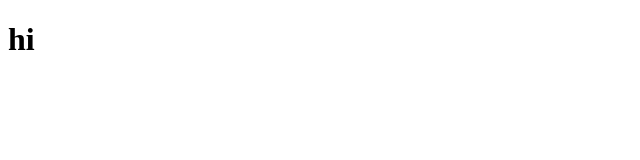
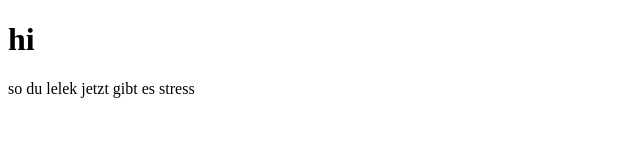
Before and after one commit to Boschdy/boschdy.firstwebsite, a plain HTML site: page index.html in a window 1280 px wide. Shown: the whole page, without its empty margins (0-640 px from the left). Drawn offline with Linux system fonts and the light colour scheme.

Commit message:
Update index.html

```diff
--- a/index.html
+++ b/index.html
@@ -7,5 +7,6 @@
 </head>
 <body>
 	<h1>hi</h1>
+	<p>so du lelek jetzt gibt es stress</p>
 </body>
 </html>
```
